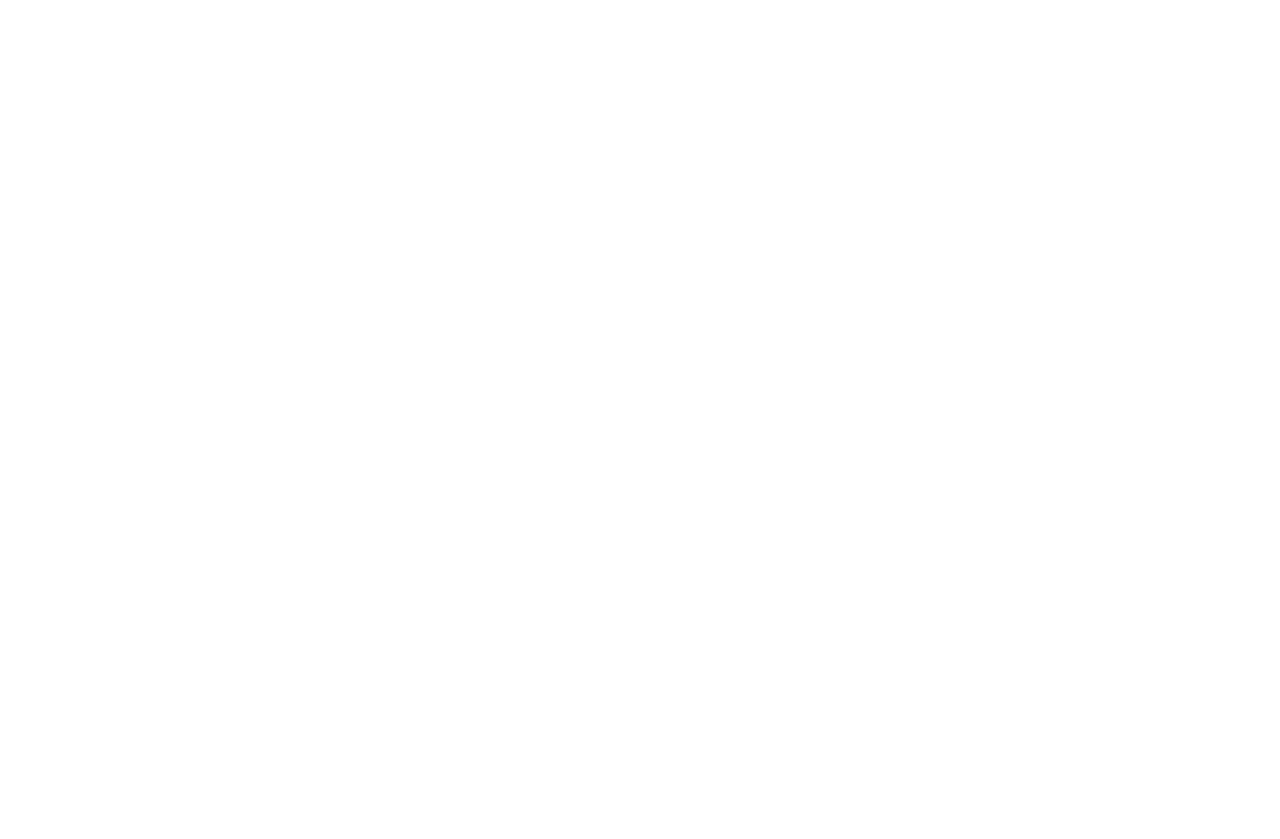
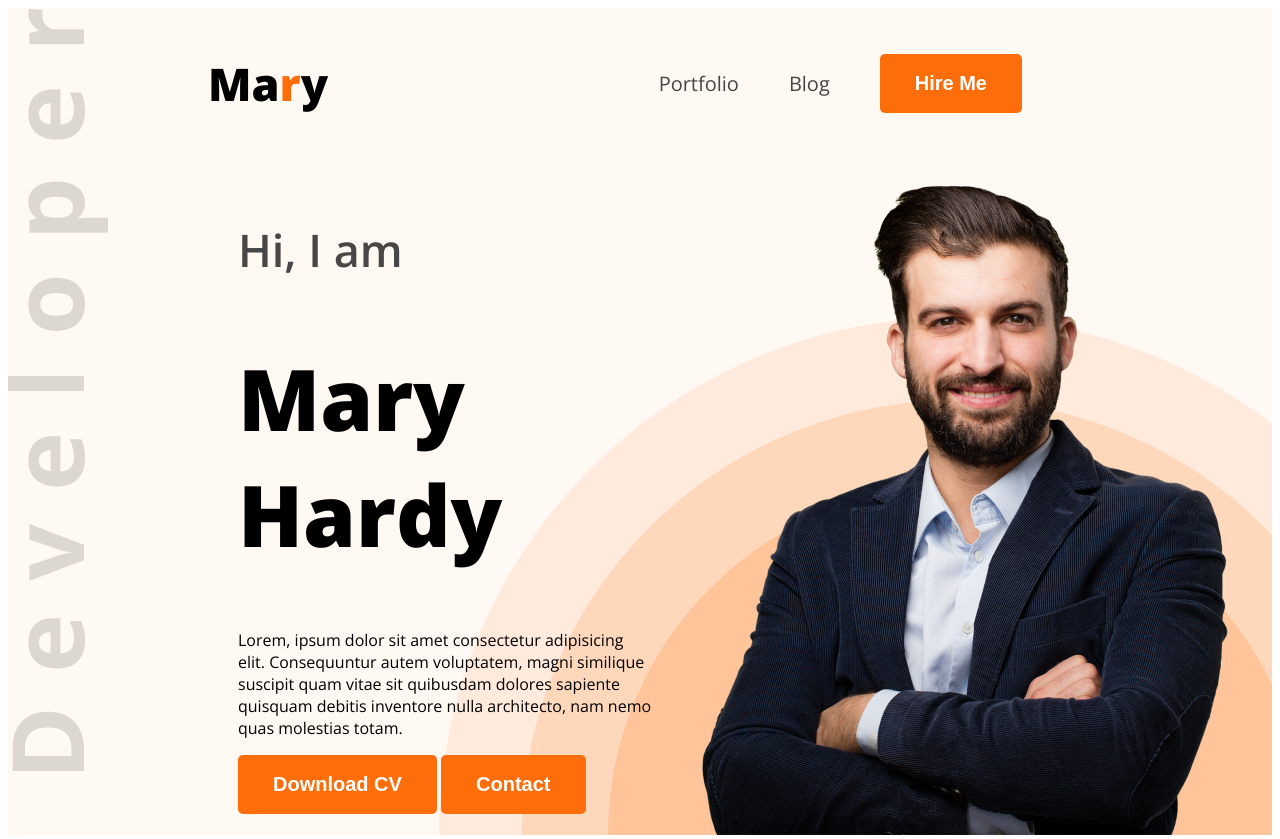
Before and after one commit to mahfuj-hridoy/web-dev-portfoli, a plain HTML site: page index.html in a window 1280 px wide. Shown: the top 839 px of the page. Before the commit the page ends 800 px from the top, so only its background shows below. Drawn offline with nearby package versions, Linux system fonts and the light colour scheme.

Commit message:
added a new file

```diff
--- a/index.html
+++ b/index.html
@@ -4,12 +4,62 @@
     <meta charset="UTF-8">
     <meta name="viewport" content="width=device-width, initial-scale=1.0">
     <title>Web Developer Portfolio</title>
+    <link rel="preconnect" href="https://fonts.googleapis.com">
+<link rel="preconnect" href="https://fonts.gstatic.com" crossorigin>
+<link href="https://fonts.googleapis.com/css2?family=Open+Sans:ital,wght@0,300..800;1,300..800&display=swap" rel="stylesheet">
+    <link rel="stylesheet" href="styles.css/portfolio.css">
 </head>
-<body>
-    <header>
+<body class="open-sans-normal ">
+
+    <header class="header secondary-bg">
+        <nav>
+        <h3 class="nav-tittle">Ma<span class="text-primary">r</span>y</h3>
+        <ul>
+            <li><a class="dark-2" href="">Portfolio</a></li>
+            <li><a class="dark-2" href="">Blog</a></li>
+            <li><a  class="dark-2" href=""><button class="btn-primary">Hire Me</button></a></li>
+        </ul>
+
+        </nav>
+        <div class="banner">
+            <div class="banner-content">
+                <h4 class="banner-greetings dark-2">Hi, I am</h4>
+                <h1 class="banner-tittle">Mary Hardy</h1>
+                <p class="banner-description">Lorem, ipsum dolor sit amet consectetur adipisicing elit. Consequuntur autem voluptatem, magni similique suscipit quam vitae sit quibusdam dolores sapiente quisquam debitis inventore nulla architecto, nam nemo quas molestias totam.</p>
+                <button class="btn-primary">Download CV</button>
+                <button class="btn-primary">Contact</button>
+
+            </div>
+            <img  class="banner-profile-picture" src="images/hardy.png" alt="">
+        </div>
+
 
     </header>
     <main>
+        <section class="about secondary-bg">
+         <h3 class="section-tittle">About Me</h3>
+        <p class="section-description">I, m a designer & developer with a passion for web design. I enjoy developing simple, clean and slick websites that provide real value to the end user. Thousands of clients have procured exceptional resulfs while working with me. Delivering work within time and budget which meets clients requirements in our mata.</p>
+        <div class="about-items">
+            <div class="about-item">
+                <p class="item-tittle">Name:</p>
+                <p class="item-description">Mary Hardy</p>
+            </div>
+            <div class="about-item">
+                <p class="item-tittle">Email:</p>
+                <p class="item-description">info@gmail.com</p>
+            </div>
+            <div class="about-item">
+                <p class="item-tittle">Date of birth:</p>
+                <p class="item-description">16 Dec,1971</p>
+            </div>
+            <div class="about-item">
+                <p class="item-tittle">From:</p>
+                <p class="item-description">Los Angeles,USA</p>
+            </div>
+
+        </div>
+
+        </section>
 
     </main>
     <footer>
--- /dev/null
+++ b/styles.css/portfolio.css
@@ -0,0 +1,114 @@
+
+
+
+.open-sans-normal {
+  font-family: "Open Sans", sans-serif;
+  font-optical-sizing: auto;
+  font-style: normal;
+  font-variation-settings:
+    "wdth" 100;
+}
+
+
+nav{
+    display:flex;
+    align-items: center;
+    justify-content: space-between;
+    margin:0px 200px;
+
+
+}
+
+.nav-tittle{
+    font-weight: 800;
+    font-size: 45px;
+}
+.text-primary{
+    color:#FD6E0A
+}
+.secondary-bg{
+    background-color: #FFF8F3;
+
+}
+.dark-2{
+    color:#474747
+}
+
+.btn-primary{
+    background-color: #FD6E0A;
+    font-size: 20px;
+    font-weight: 700;
+    color: white;
+    border: none;
+    padding: 18px 35px;
+    border-radius: 5px;
+
+}
+.header{
+    background-image: url('../images/developer.png'),url('../images/header_bg.png');
+    background-repeat:no-repeat;
+    background-position: top left,bottom right;
+}
+nav ul{
+    display: flex;
+    align-items: center;
+}
+nav ul li{
+    list-style: none;
+    margin-right: 50px;
+}
+nav li a{
+    text-decoration: none;
+    font-size: 20px;
+}
+.banner{
+    display: flex;
+    justify-content: space-between;
+    margin: 0 35px 0 230px;
+}
+.banner-content{
+
+    max-width: 580px;
+}
+.banner-greetings{
+    font-size: 45px;
+    font-weight: 600;
+}
+.banner-tittle{
+    font-size: 85px;
+    font-weight: 800;
+}
+
+.banner-profile-picture{
+    width: 584px;
+    height: 676px;
+
+}
+.section-tittle{
+    font-size: 35px;
+    font-weight: bold;
+    color: #181818;
+}
+.section-description{
+    color: #757575;
+    font-size: 18px;
+    font-weight: 400;
+
+}
+main{
+    max-width: 1140px;
+    margin:0 auto;
+}
+.about{
+    border-radius: 10px;
+    padding: 130px 150px;
+    text-align: center;
+    margin-top: 130px;
+}
+.item-description{
+    font-weight: 600;
+}
+.about-items{
+    display: flex;
+    justify-content: space-around;
+}
```
